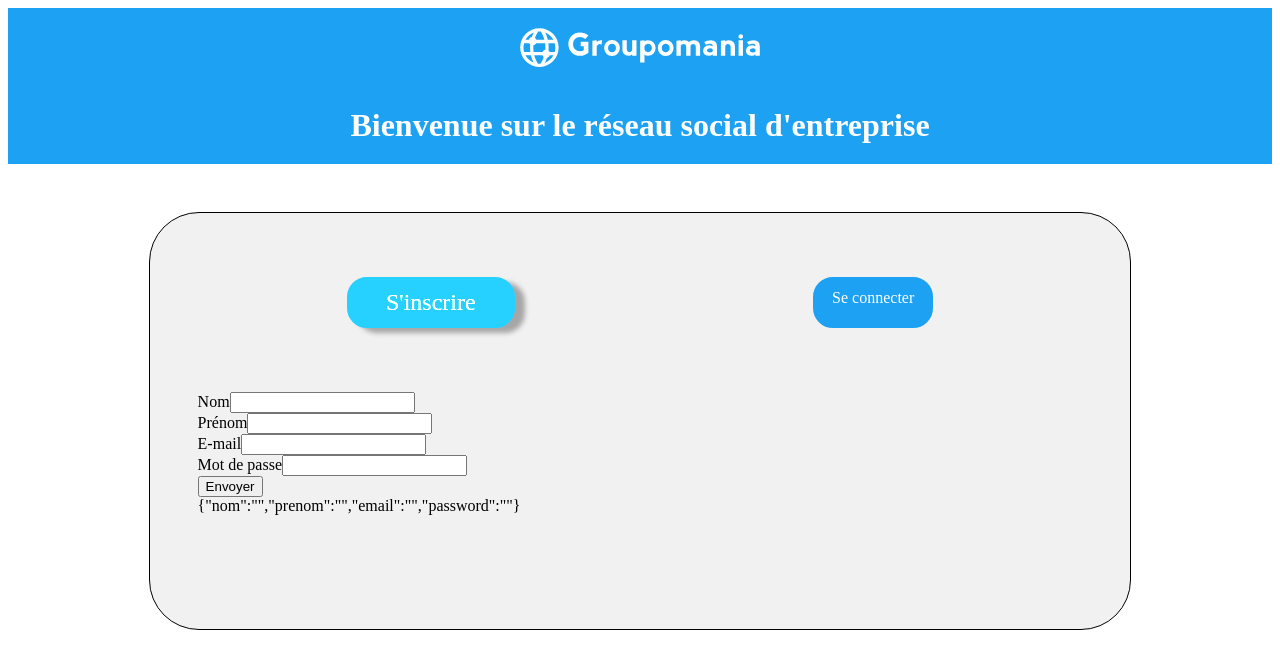
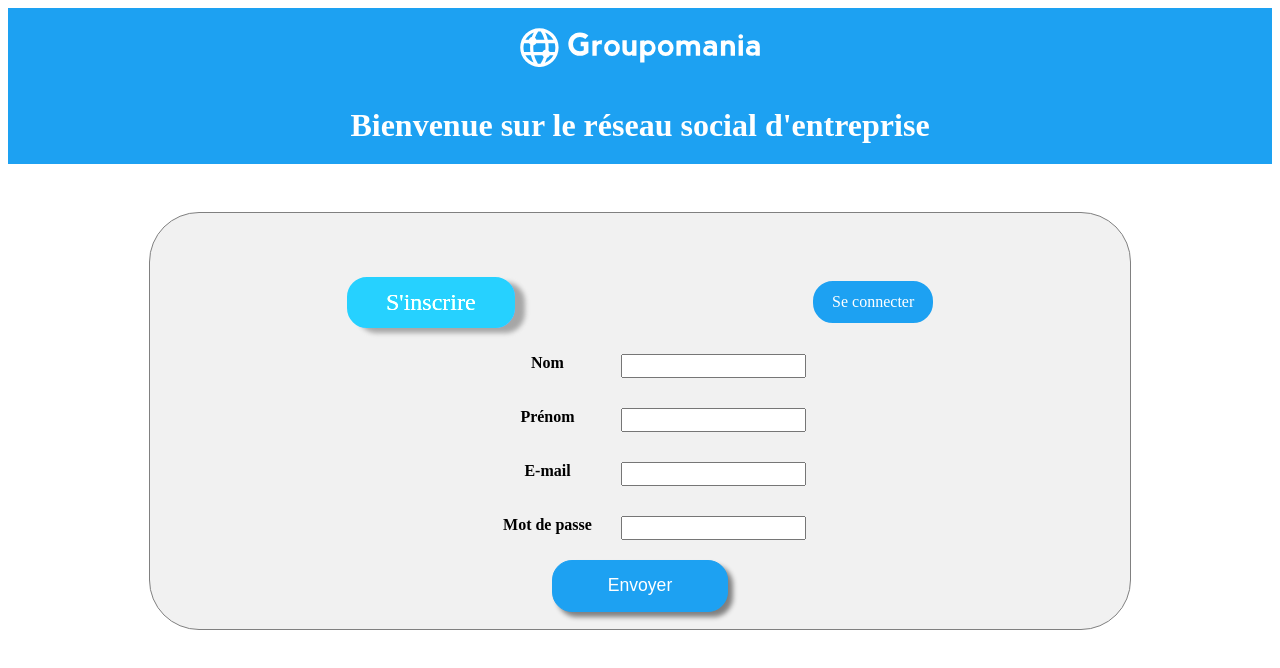
Before and after one commit to Antoine-Jo/JonvilleAntoine_7_19112021, a React (Create React App) app in the folder frontend/: page / in a window 1280 px wide. Shown: the top 668 px of the page. Built offline with nearby package versions, Linux system fonts and the light colour scheme; the HTML template or start-up script is replaced by a standard one.

Commit message:
css formulaire SignUp/Login

```diff
--- a/frontend/src/components/Field.jsx
+++ b/frontend/src/components/Field.jsx
@@ -3,7 +3,7 @@
 const Field = ({name, value, onChange, children}) => {
 
     return (
-        <div>
+        <div className='form_field' >
             <label htmlFor={name}>{children}</label>
             <input value={value} onChange={onChange} id={name} name={name}/>
         </div>
--- a/frontend/src/components/Log/LoginForm.jsx
+++ b/frontend/src/components/Log/LoginForm.jsx
@@ -1,9 +1,13 @@
 import React from 'react';
+import Button from '../Button';
+import Field from '../Field';
 
 const LoginForm = () => {
     return (
-        <div>
-            <h2>Je suis le Login Formulaire !</h2>
+        <div className='form_group'>
+            <Field>Email</Field>
+            <Field>Mot de passe</Field>
+            <Button>Se Connecter</Button>
         </div>
     );
 };
--- a/frontend/src/components/Log/SignUpForm.jsx
+++ b/frontend/src/components/Log/SignUpForm.jsx
@@ -1,6 +1,7 @@
 import React, { useState } from 'react';
 import Button from '../Button';
 import Field from '../Field';
+import '../../styles/signupform.css'
 
 const SignUpForm = () => {
 
@@ -27,13 +28,13 @@
     }
 
     return (
-        <form onSubmit={handleSubmit}>
+        <form onSubmit={handleSubmit} className='form_group'>
             <Field type='text' name='nom' value={state.nom} onChange={(e) => setState({ ...state, nom: e.target.value})}>Nom</Field>
             <Field type='text' name='prenom' value={state.prenom} onChange={(e) => setState({ ...state, prenom: e.target.value})}>Prénom</Field>
             <Field type='email' name='email' value={state.email} onChange={(e) => setState({ ...state, email: e.target.value})}>E-mail</Field>
             <Field type='password' name='password' value={state.password} onChange={(e) => setState({ ...state, password: e.target.value})}>Mot de passe</Field>
             <Button>Envoyer</Button>
-            {JSON.stringify(state)}
+            {/* {JSON.stringify(state)} */}
         </form>
     );
 };
--- a/frontend/src/styles/log.css
+++ b/frontend/src/styles/log.css
@@ -5,7 +5,7 @@
     height: 20em;
     margin: auto;
     margin-top: 3em;
-    border: 1px solid black;
+    border: 1px solid grey;
     border-radius: 50px;
     padding: 3em;
     background-color: #f1f1f1;
@@ -15,7 +15,7 @@
     display: inline-flex;
     justify-content: space-around;
     padding: 0;
-    margin-bottom: 4em;
+    margin-bottom: 1em;
     list-style-type: none;
 }
 
@@ -24,6 +24,7 @@
     border-radius: 20px;
     width: 6em;
     text-align: center;
+    align-self: center;
     padding: 10px;
     cursor: pointer;
     background-color: rgb(29, 161, 242);
--- /dev/null
+++ b/frontend/src/styles/signupform.css
@@ -0,0 +1,36 @@
+.form_group {
+    display: flex;
+    flex-direction: column;
+    align-items: center;
+    text-align: center;
+}
+
+.form_field {
+   display: grid;
+   grid-template-columns: 0.8fr 1fr;
+   margin-bottom: 20px;
+   margin-top: 10px;
+   height: 1.5em;
+}
+
+.form_field label {
+    font-weight: bold;
+}
+
+button {
+    width: 10em;
+    height: 3em;
+    font-size: 1.1em;
+    background-color: #1DA1F2;
+    color: #fff;
+    border-radius: 20px;
+    border: 1px solid #1DA1F2;
+    box-shadow: 5px 5px 5px grey;
+    cursor: pointer;
+    text-align: center;
+}
+
+button:hover {
+    filter: brightness(130%);
+    transform: scale(1.1);
+}
```
